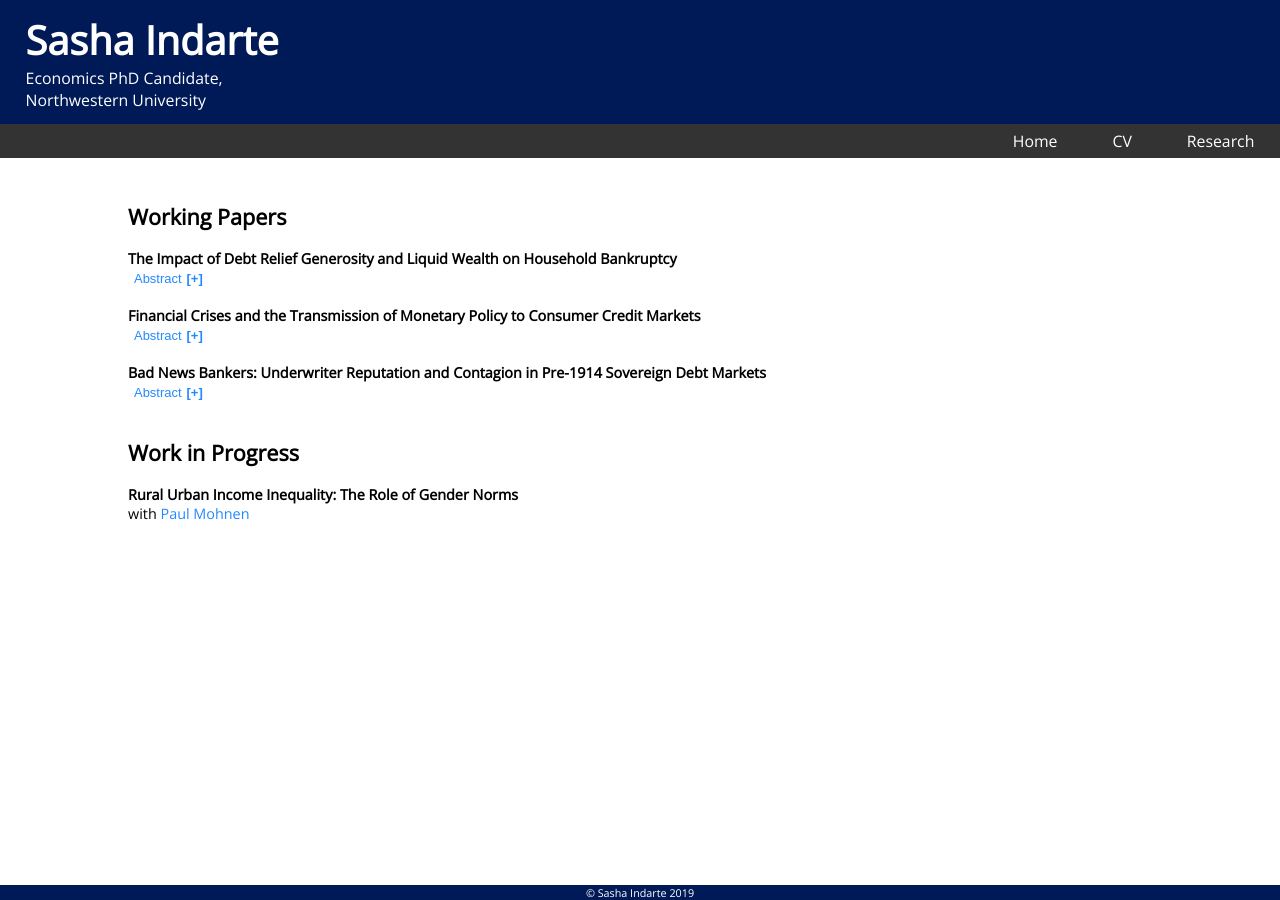
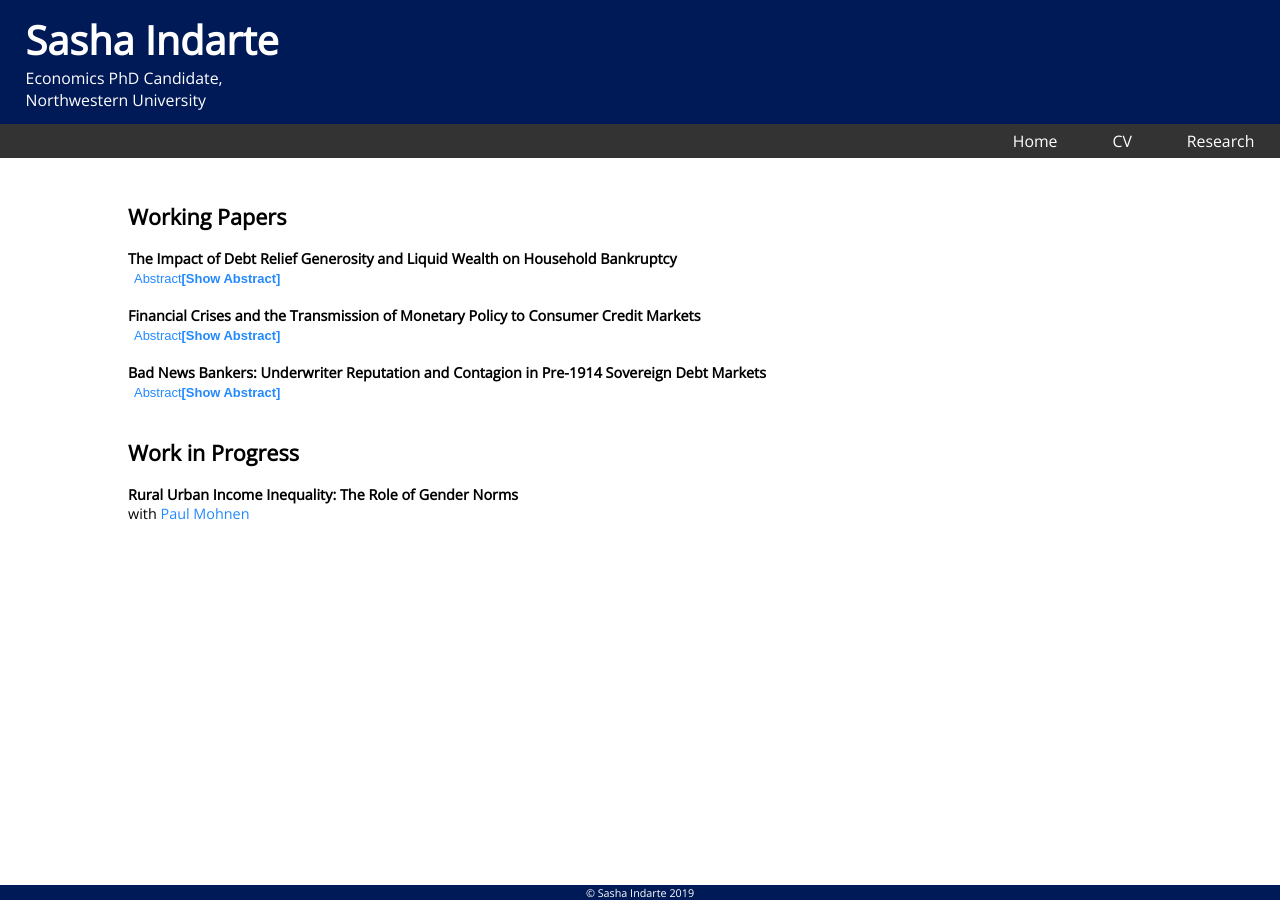
Before and after one commit to sashaindarte/sashaindarte.github.io, a Jekyll site: the page built from research/index.html, in a window 1280 px wide. Built offline with Jekyll 4.4.1, drawn with Linux system fonts in a browser that asks for light colours.

Commit message:
Update main.css

```diff
--- a/css/main.css
+++ b/css/main.css
@@ -207,19 +207,19 @@ body {
 }
 
 .accordion:after {
-  content: '[\002B]';
+  content: '[Show Abstract]';
   color: #2289ff;
   font-weight: bold;
   float: right;
-  margin-left: 5px;
+  margin-left: 0px;
 }
 
 .active:after {
-  content: "[\2212]";
+  content: "[Hide Abstract]";
 }
 
 .panel {
-  padding: 0 18px;
+  padding: 0 2%;
   background-color: white;
   max-height: 0;
   overflow: hidden;
```
